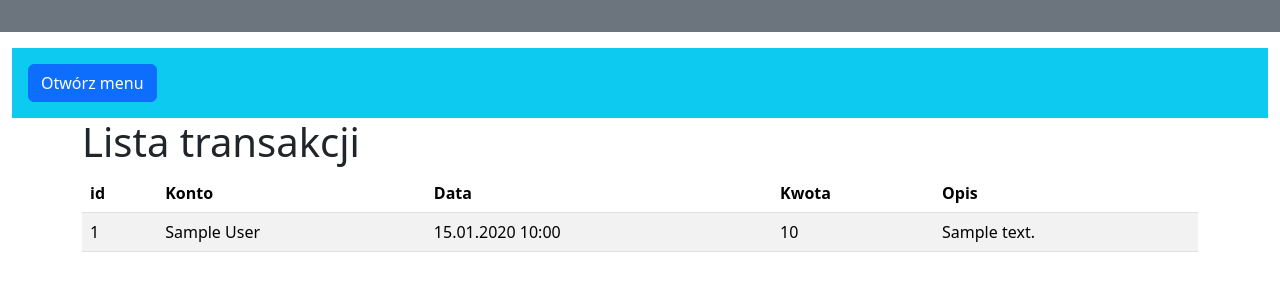
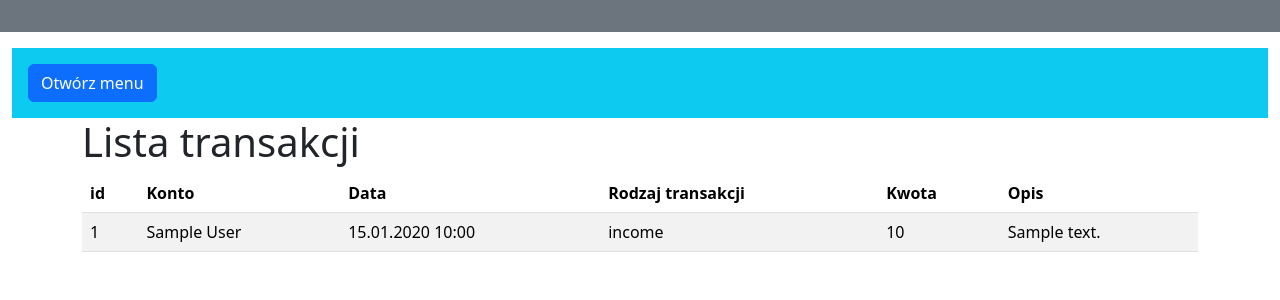
Before and after one commit to infoshareacademy/jpydzr6-monkeys, a Django app: page /monkey-budget/transakcje/lista/ in a window 1280 px wide. Shown: the top 300 px of the page. Run offline with Django 5.2, Linux system fonts and the light colour scheme; tables that the repository leaves empty hold one stand-in row (values such as "Sample post"); some libraries are stand-ins or nearby versions.

Commit message:
updated with transaction direction

```diff
--- a/monkeys/monkey_budget/templates/account/transactions_list.html
+++ b/monkeys/monkey_budget/templates/account/transactions_list.html
@@ -15,6 +15,7 @@ Lista transakcji
             <th>id</th>
             <th>Konto</th>
             <th>Data</th>
+            <th>Rodzaj transakcji</th>
             <th>Kwota</th>
             <th>Opis</th>
         </tr>
@@ -24,8 +25,8 @@ Lista transakcji
             <tr>
                 <td>{{ transaction.id }}</td>
                 <td>{{ transaction.account.name }}</td>
-                <!-- Закрыта кавычка в фильтре даты -->
                 <td>{{ transaction.date|date:"d.m.Y H:i" }}</td>
+                <td>{{ transaction.get_transaction_direction_display }}</td>
                 <td>{{ transaction.total }}</td>
                 <td>{{ transaction.description }}</td>
             </tr>
```
